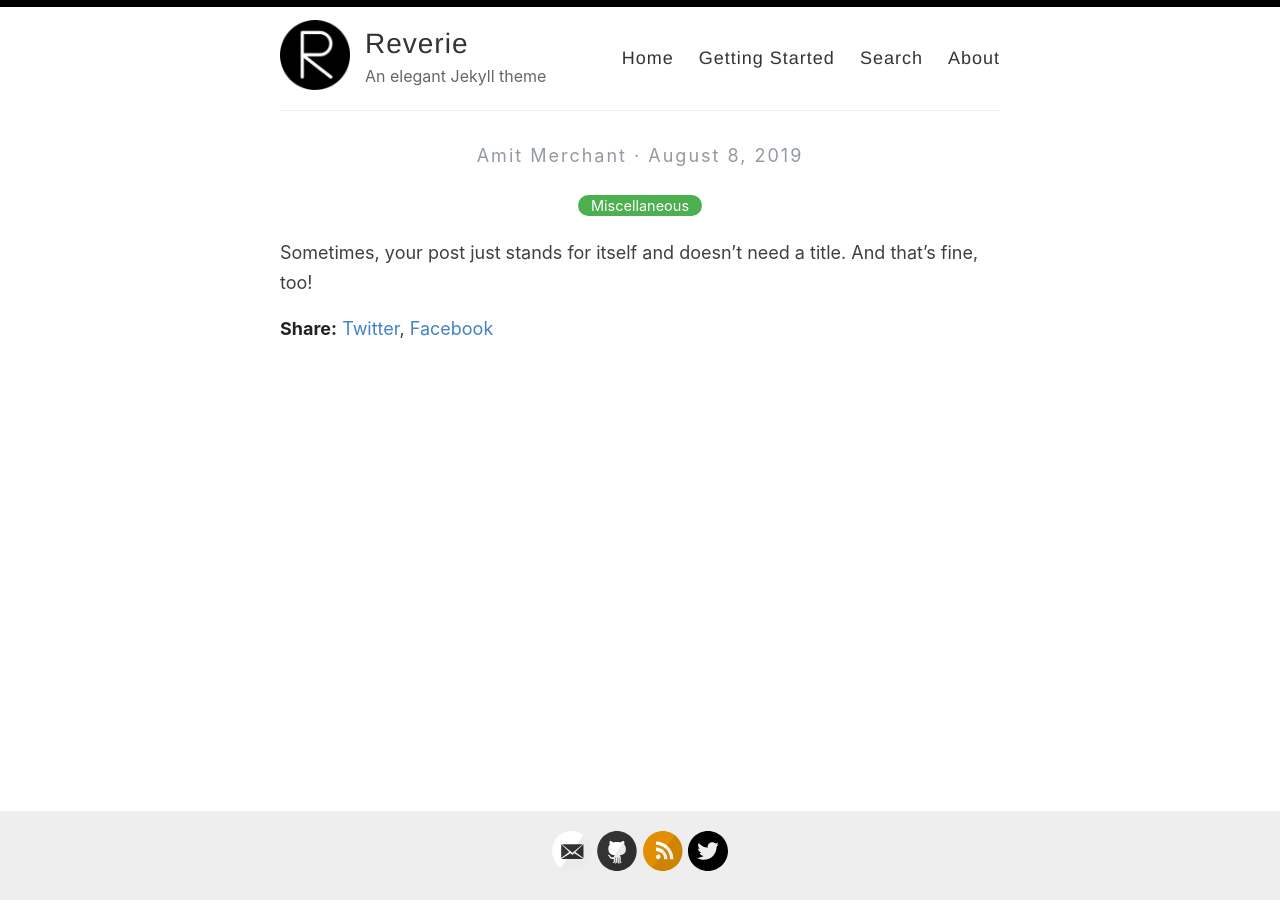
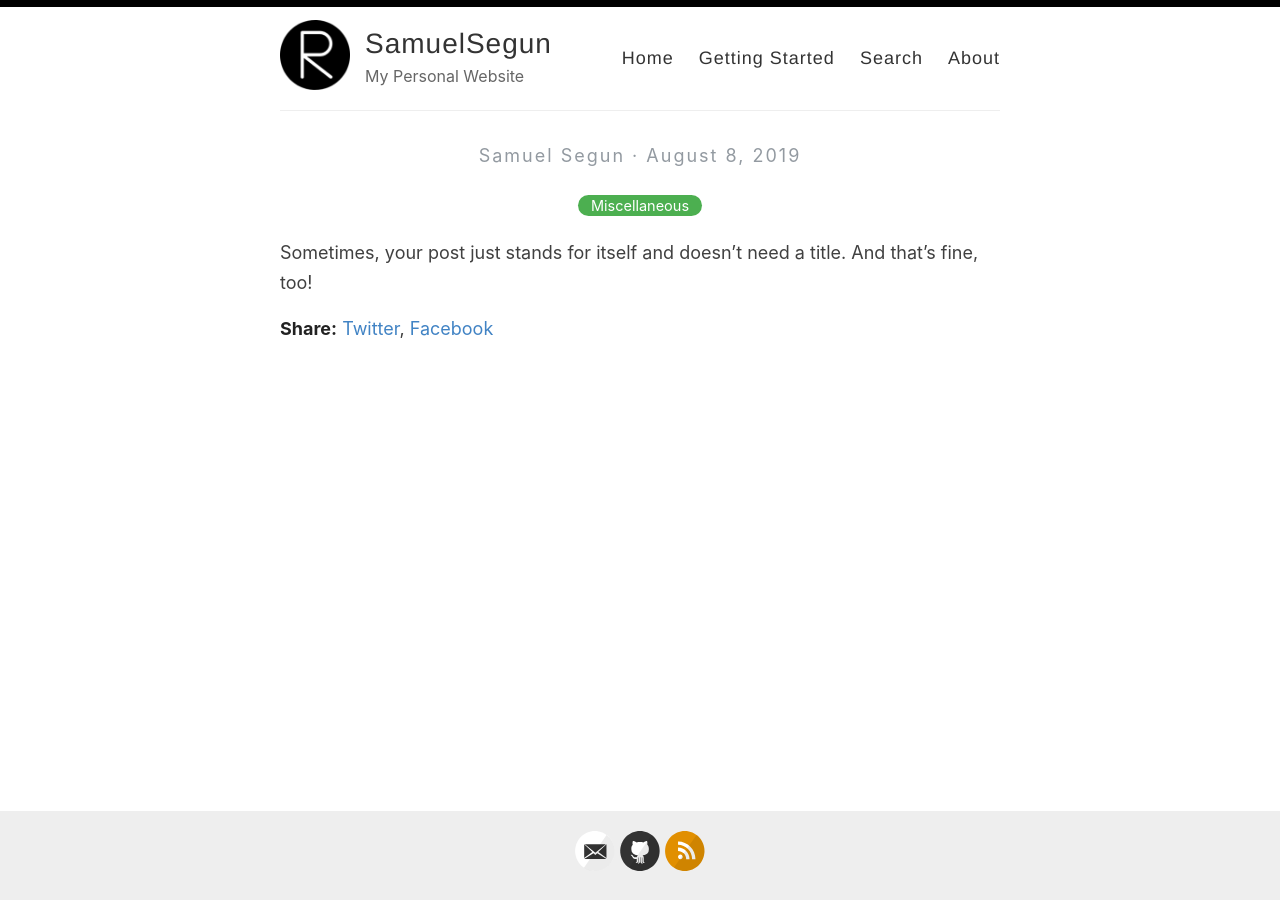
Before and after one commit to Samueljohn148/Samueljohn148.github.io, a Jekyll site: the page built from _posts/2019-08-08-no-title-posts.md, in a window 1280 px wide. Built offline with Jekyll 4.4.1, drawn with Linux system fonts in a browser that asks for light colours.

Commit message:
Update _config.yml

```diff
--- a/_config.yml
+++ b/_config.yml
@@ -3,13 +3,13 @@
 #
 
 # Name of your site (displayed in the header)
-name: Reverie
+name: SamuelSegun
 
 # Name of the author
-author: Amit Merchant
+author: Samuel Segun
 
 # Short bio or description (displayed in the header)
-description: An elegant Jekyll theme
+description: My Personal Website
 
 # URL of your avatar or profile pic (you could use your GitHub profile pic)
 avatar: /images/reverie.png
@@ -21,15 +21,15 @@ avatar: /images/reverie.png
 # Includes an icon in the footer for each username you enter
 footer-links:
   dribbble:
-  email: amit.d.merchant@gmail.com
+  email: samueljohnsegun148@gmail.com
   facebook:
   flickr:
-  github: amitmerchant1990/reverie
+  github: samueljohn148
   instagram:
   linkedin:
   pinterest:
   rss: rss
-  twitter: amit_merchant
+  twitter:
   stackoverflow:
   youtube: # channel/<your_long_string> or user/<user-name>
   googleplus: # anything in your profile username that comes after plus.google.com/
@@ -41,18 +41,18 @@ footer-links:
 disqus:
 
 # Enter your Google Analytics web tracking code (e.g. UA-2110908-2) to activate tracking
-google_analytics: UA-43339302-11
+google_analytics:
 
 # Your website URL (e.g. http://amitmerchant1990.github.io or http://www.amitmerchant.com)
 # Used for Sitemap.xml and your RSS feed
-url: http://www.amitmerchant.com/reverie
-enforce_ssl: https://www.amitmerchant.com/reverie
+url: https://samueljohn148.github.io
+enforce_ssl: https://samueljohn148.github.io
 
 # If you're hosting your site at a Project repository on GitHub pages
 # (http://yourusername.github.io/repository-name)
 # and NOT your User repository (http://yourusername.github.io)
 # then add in the baseurl here, like this: "/repository-name"
-baseurl: "/reverie"
+baseurl: "/"
 
 #
 # !! You don't need to change any of the configuration flags below !!
```
